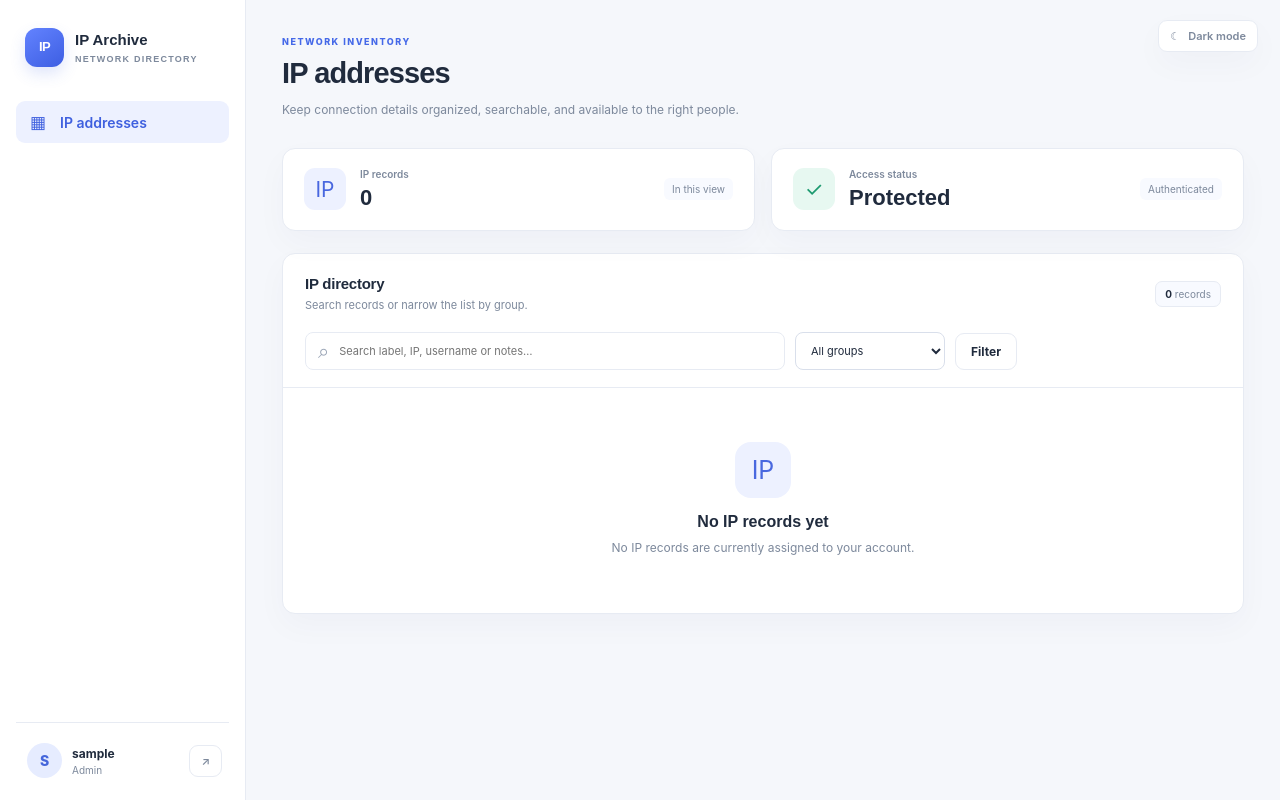
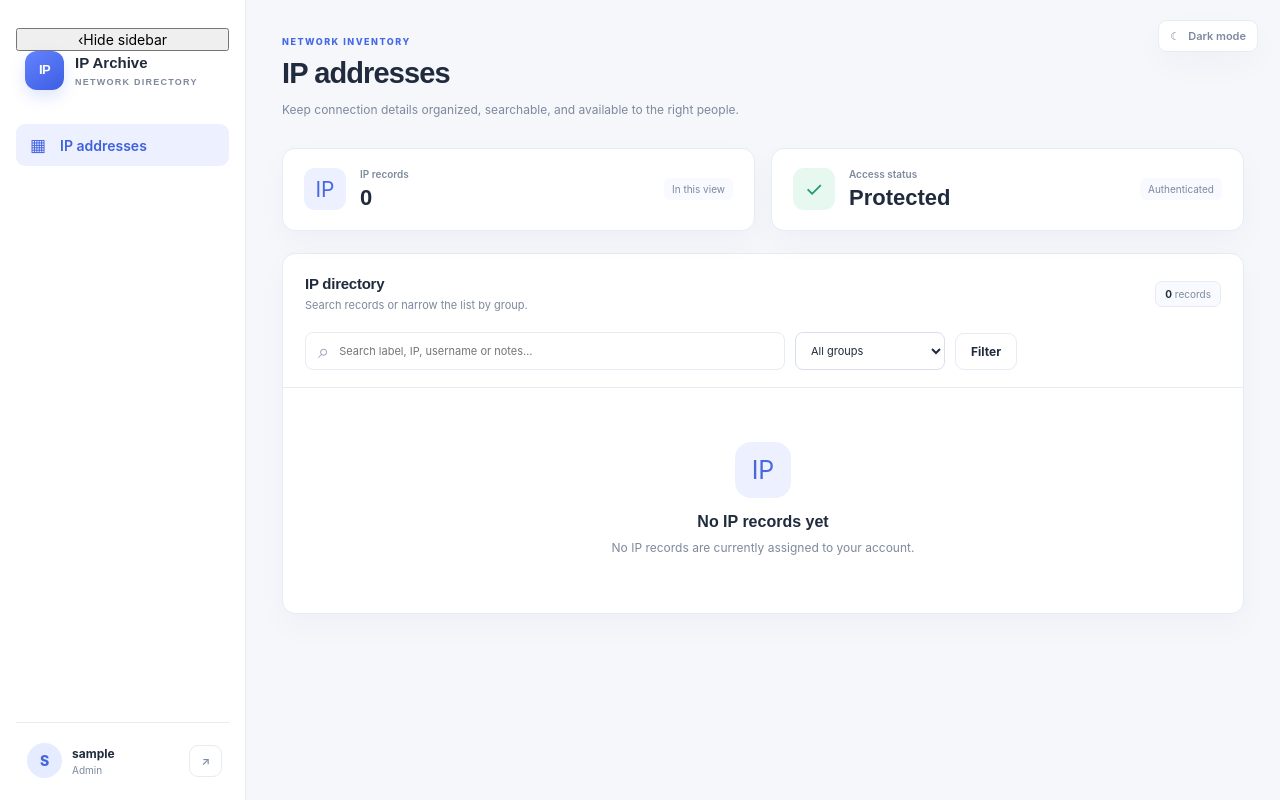
Before and after one commit to AmiRaiZo/IP-Management, a Flask app: page / in a window 1280 px wide. Run offline with Flask 3, Linux system fonts and the light colour scheme; the visitor is signed in with stand-in values (Sample User, id 1); data comes from the database, SQL or seed files in the repository; data that the repository does not hold is empty; parts of the project's set-up code (start-up, migrations or seed data) failed here and were passed over.

Commit message:
Add accessible sidebar collapse control

```diff
--- a/templates/base.html
+++ b/templates/base.html
@@ -12,8 +12,9 @@
   <button type="button" class="theme-toggle global-theme-toggle" id="theme-toggle" aria-label="Toggle dark mode" title="Toggle dark mode"><span id="theme-icon">☾</span><span class="theme-text">Dark mode</span></button>
   {% if current_user %}
   <aside class="sidebar">
+    <button type="button" class="sidebar-toggle" id="sidebar-toggle" aria-controls="primary-navigation" aria-expanded="true" title="Hide sidebar"><span class="sidebar-toggle-icon" aria-hidden="true">‹</span><span class="sidebar-toggle-label">Hide sidebar</span></button>
     <a class="brand" href="{{ url_for('index') }}"><span class="brand-symbol">IP</span><span>IP Archive<small>NETWORK DIRECTORY</small></span></a>
-    <nav class="nav-links">
+    <nav class="nav-links" id="primary-navigation">
       <a href="{{ url_for('index') }}" class="{% if request.endpoint == 'index' %}active{% endif %}"><span class="nav-icon">▦</span>IP addresses</a>
       {% if current_role == 'superadmin' %}<a href="{{ url_for('groups') }}" class="{% if request.endpoint in ['groups','group_delete'] %}active{% endif %}"><span class="nav-icon">▤</span>Groups</a>
       <a href="{{ url_for('users') }}" class="{% if request.endpoint in ['users','user_edit'] %}active{% endif %}"><span class="nav-icon">♙</span>Users & permissions</a>{% endif %}
```
